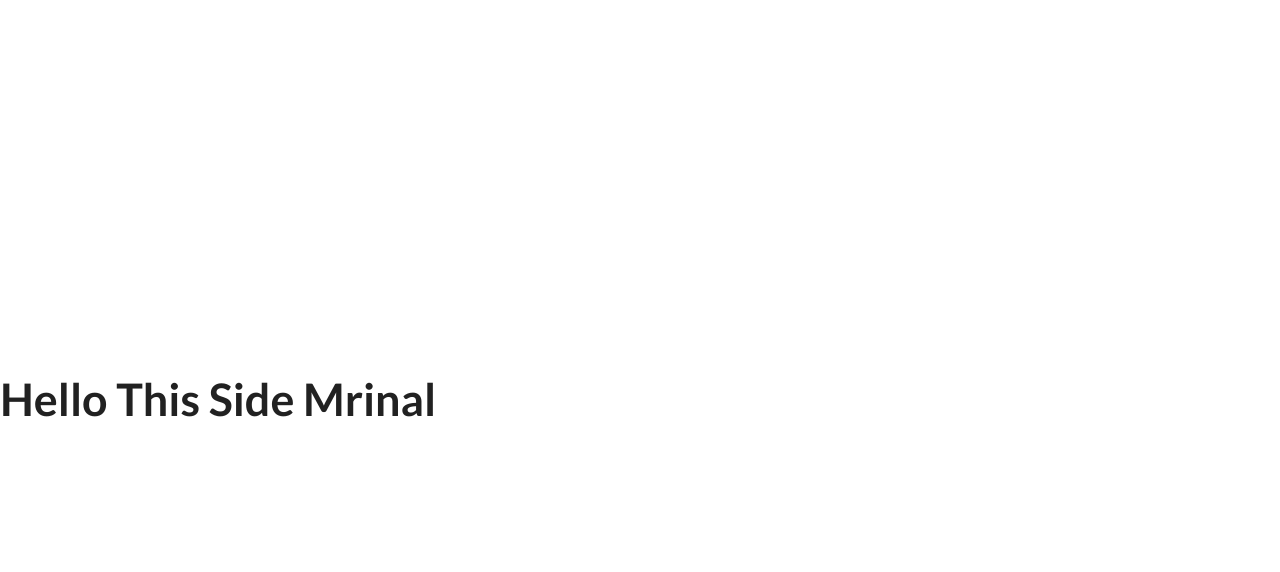
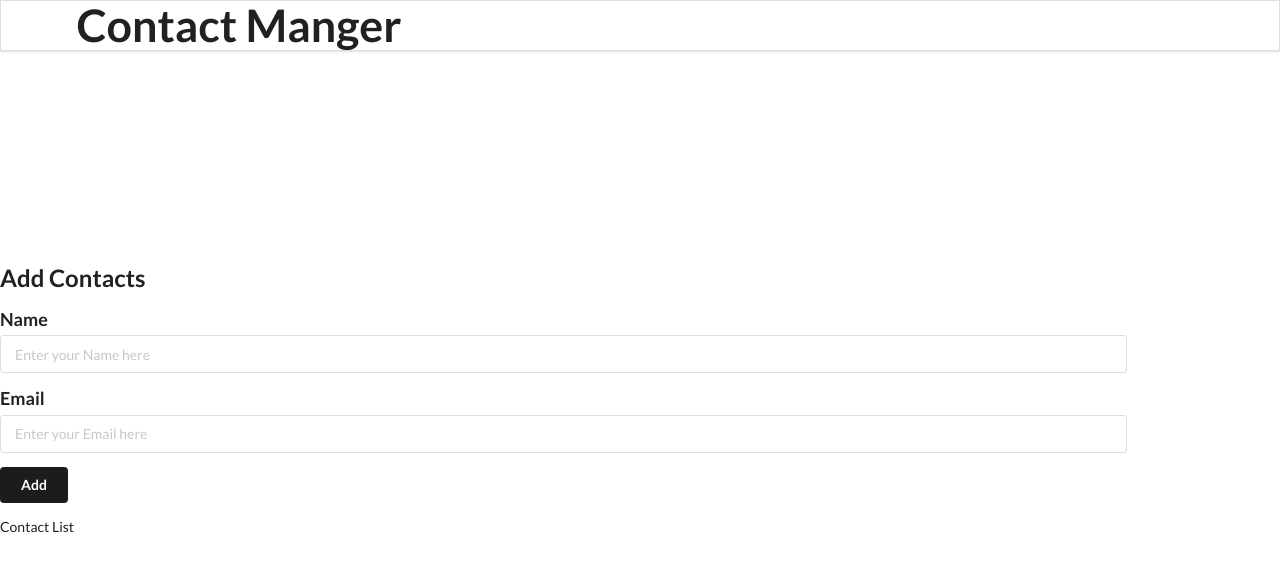
Before and after one commit to mrinalxdev/vaultify, a React (Vite) app in the folder contact-manager/: page / in a window 1280 px wide. Shown: the top 572 px of the page. Built offline with nearby package versions, Linux system fonts and the light colour scheme.

Commit message:
Added Components

```diff
--- a/contact-manager/src/App.jsx
+++ b/contact-manager/src/App.jsx
@@ -1,11 +1,20 @@
 import { useState } from 'react'
+import Header from './components/Header'
+import AddContacts from './components/AddContacts'
+import ContactList from './components/ContactList'
 
 
 function App() {
 
   return (
-    <h1>Hello This Side Mrinal</h1>
+    <>
+    <div className="ui container">
+      <Header />
+      <AddContacts />
 
+      <ContactList />
+    </div>
+    </>
   )
 }
 
--- a/contact-manager/src/components/AddContacts.jsx
+++ b/contact-manager/src/components/AddContacts.jsx
@@ -0,0 +1,23 @@
+import React from 'react'
+
+const AddContacts = () => {
+  return (
+    <div className="ui main">
+      <h2>Add Contacts </h2>
+      <form className="ui form">
+        <div className="field">
+          <label><h3>Name</h3></label>
+          <input type="text" name="name" placeholder='Enter your Name here' />
+        </div>
+        <div className="field">
+          <label><h3>Email</h3></label>
+          <input type="text" name="name" placeholder='Enter your Email here' />
+        </div>
+
+        <button className='ui button black'>Add</button>
+      </form>
+    </div>
+  )
+}
+
+export default AddContacts
--- a/contact-manager/src/components/ContactList.jsx
+++ b/contact-manager/src/components/ContactList.jsx
@@ -0,0 +1,11 @@
+import React from 'react'
+
+const ContactList = () => {
+  return (
+    <div className='ui celled list'>
+      Contact List
+    </div>
+  )
+}
+
+export default ContactList
--- a/contact-manager/src/components/Header.jsx
+++ b/contact-manager/src/components/Header.jsx
@@ -0,0 +1,13 @@
+import React from 'react'
+
+const Header = () => {
+  return (
+    <div className = "ui fixed menu">
+      <div className="ui container center">
+        <h1>Contact Manger</h1>
+      </div>
+    </div>
+  )
+}
+
+export default Header
```
Also changed, not shown: contact-manager/src/components/ContactCard.jsx (+9 -0 lines).
